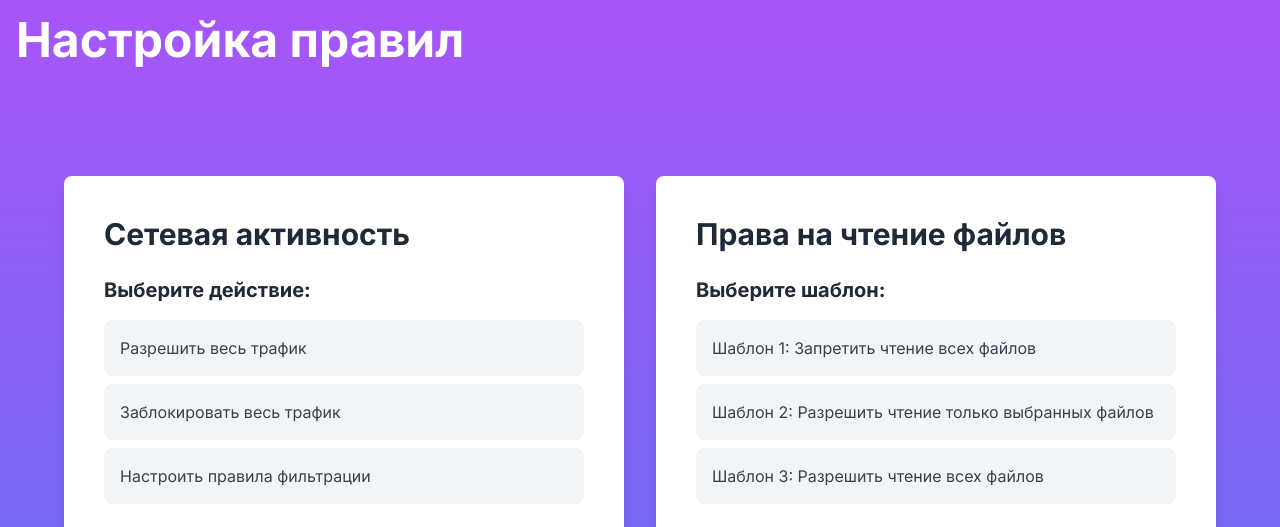
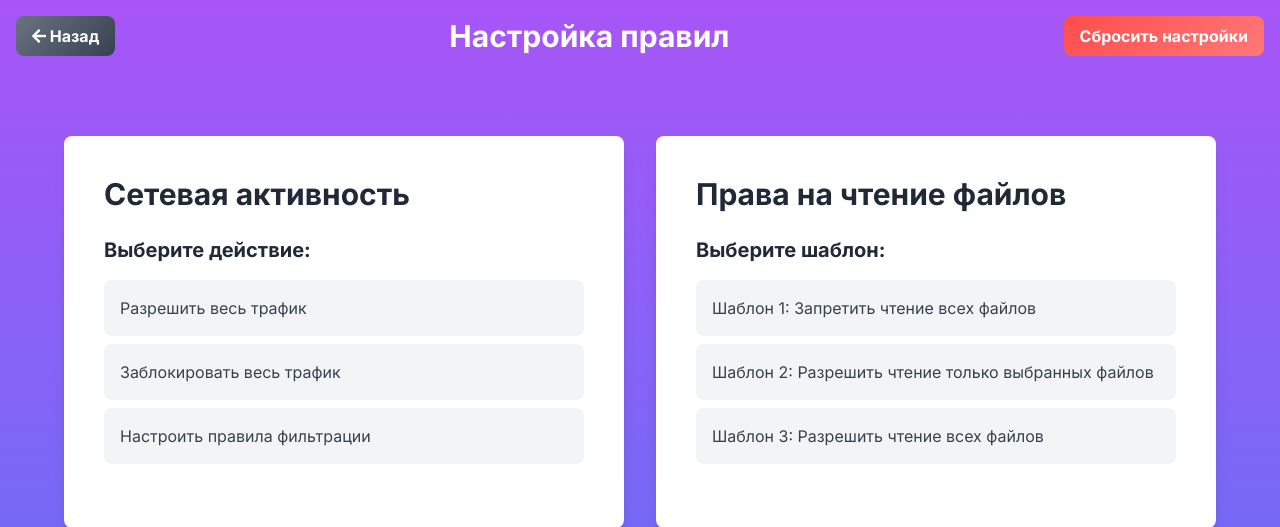
Before and after one commit to Am1rTl/JS_analyzers_example, a Flask app: page /set_rule in a window 1280 px wide. Shown: the top 527 px of the page. Run offline with Flask 3, Linux system fonts and the light colour scheme; some libraries are stand-ins or nearby versions.

Commit message:
Clear rule

```diff
--- a/dynamic/new/web/app.py
+++ b/dynamic/new/web/app.py
@@ -116,5 +116,9 @@ def save_data():
     print(data)
     return "OK"
 
+@app.route('/clear_rules')
+def clear_rules():
+    return "OK"
+
 if __name__ == '__main__':
     app.run(debug=True)
--- a/dynamic/new/web/templates/configure_rules.html
+++ b/dynamic/new/web/templates/configure_rules.html
@@ -48,11 +48,36 @@
             background: #E5E7EB;
             color: #6B7280;
         }
+
+
+        .header-button {
+            padding: 0.5rem 1rem;
+            border-radius: 0.5rem;
+            font-weight: bold;
+            transition: all 0.3s ease;
+        }
+        .header-button.back {
+            background: linear-gradient(135deg, #6B7280, #374151);
+            color: white;
+        }
+        .header-button.reset {
+            background: linear-gradient(135deg, #FF4D4D, #FF7878);
+            color: white;
+        }
+        .header-button:hover {
+            transform: scale(1.05);
+        }
     </style>
 </head>
 <body class="bg-gradient-to-b from-purple-500 to-blue-500 text-white min-h-screen flex flex-col">
     <header class="flex justify-between items-center p-4">
-        <h1 class="text-5xl font-bold mb-8">Настройка правил</h1>
+        <a href="/" class="header-button back">
+            <i class="fas fa-arrow-left"></i> Назад
+        </a>
+        <h1 class="text-3xl font-bold text-center">Настройка правил</h1>
+        <button class="header-button reset" onclick="resetSettings()">
+            Сбросить настройки
+        </button>
     </header>
     <main class="flex flex-col items-center mt-16 flex-grow">
         <div class="grid grid-cols-2 gap-8 w-full max-w-4xl" style="max-width: 90%;">
@@ -318,6 +343,16 @@
         <p>© 2023 Настройка правил</p>
     </footer>
     <script>
+
+function resetSettings() {
+    // Отправка запроса на сервер для сброса правил
+    fetch('/clear_rules', {
+        method: 'GET',
+        headers: {
+            'Content-Type': 'application/json',
+        }
+    })
+}
 // Функция для выбора действия в сетевых настройках
 function selectNetworkAction(action) {
     const networkTemplates = document.querySelectorAll('#allowAllTraffic, #blockAllTraffic, #customRules');
```
